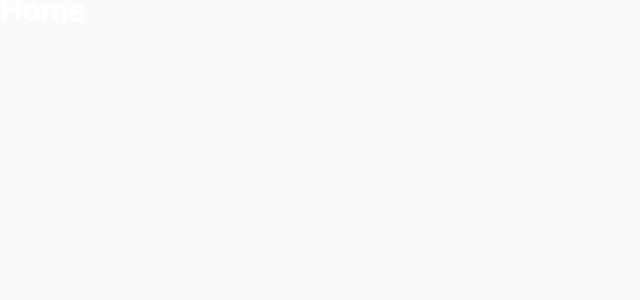
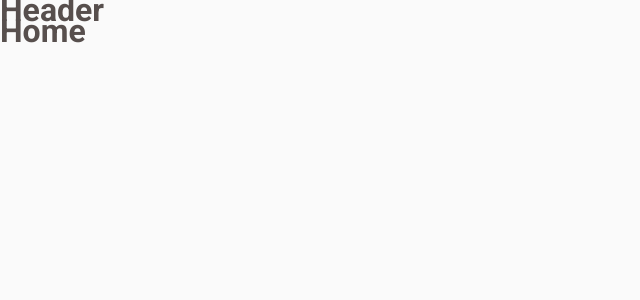
Before and after one commit to marcosvaldeni/coffeedelivery, a React (Vite) app: page / in a window 1280 px wide. Shown: the top 300 px of the page, without its empty margins (0-640 px from the left). Built offline with nearby package versions, Linux system fonts and the light colour scheme.

Commit message:
default layout

```diff
--- a/package.json
+++ b/package.json
@@ -9,6 +9,7 @@
     "preview": "vite preview"
   },
   "dependencies": {
+    "phosphor-react": "^1.4.1",
     "react": "^18.2.0",
     "react-dom": "^18.2.0",
     "react-router-dom": "^6.7.0",
--- a/src/Router.tsx
+++ b/src/Router.tsx
@@ -1,4 +1,5 @@
 import { Route, Routes } from 'react-router-dom';
+import { DefaultLayout } from './layouts/DefaultLayout';
 import { Home } from './pages/Home';
 import { Checkout } from './pages/Checkout';
 import { Success } from './pages/Success';
@@ -6,9 +7,11 @@ import { Success } from './pages/Success';
 export function Router() {
   return (
     <Routes>
-      <Route path="/" element={<Home />} />
-      <Route path="/checkout" element={<Checkout />} />
-      <Route path="/success" element={<Success />} />
+      <Route path="/" element={<DefaultLayout />} >
+        <Route path="/" element={<Home />} />
+        <Route path="/checkout" element={<Checkout />} />
+        <Route path="/success" element={<Success />} />
+      </Route>
     </Routes>
   );
 }
--- a/src/components/Header/index.tsx
+++ b/src/components/Header/index.tsx
@@ -1,3 +1,5 @@
 export function Header() {
-
+  return (
+    <h1>Header</h1>
+  )
 }
--- /dev/null
+++ b/src/layouts/DefaultLayout.tsx
@@ -0,0 +1,11 @@
+import { Outlet } from 'react-router-dom';
+import { Header } from '../components/Header';
+
+export function DefaultLayout() {
+  return (
+    <>
+      <Header />
+      <Outlet />
+    </>
+  )
+}
--- a/src/styles/global.ts
+++ b/src/styles/global.ts
@@ -18,11 +18,11 @@ export const GlobalStyle = createGlobalStyle`
 		-webkit-font-smoothing: antialiased;
   }
 
-  body, input, textarea, button {
+  body, input, button {
     font-family: 'Roboto', sans-serif;
     font-weight: 400;
     font-size: 1rem;
     line-height: 130%;
-		color: ${props => props.theme.white};
+		color: ${props => props.theme['base-text']};
   }
 `;
```
Also changed, not shown: 1 other file (tests, documents, lock files or other folders).
